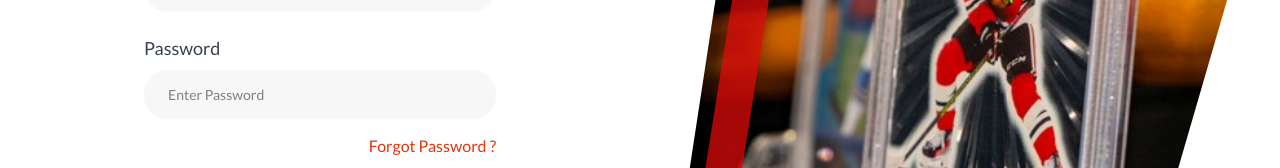
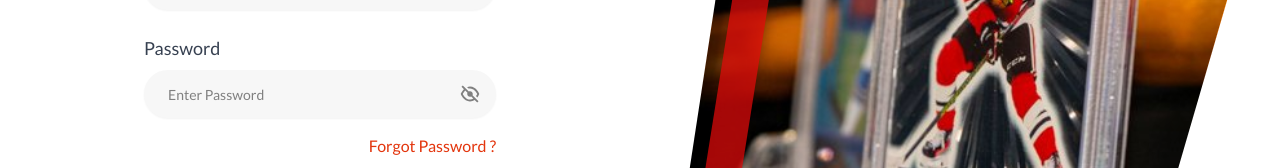
Before and after one commit to anoosh96/card-grading, a Next.js app: page /login in a window 1280 px wide. Shown: the part 427-595 px from the top of the page. Built offline with nearby package versions, Linux system fonts and the light colour scheme.

Commit message:
updated password field

```diff
--- a/src/app/(auth)/verification-code/page.tsx
+++ b/src/app/(auth)/verification-code/page.tsx
@@ -24,7 +24,7 @@ export default function VerificationCodePage() {
       </div>
       <ButtonGradient className="w-full mt-6 py-6">Log in</ButtonGradient>
       <div className="mt-4 text-lg font-medium text-center">
-        <span>Don't have an account? <Link href={"/sign-up"} className="text-light-red">Sign Up!</Link></span>
+        <span>Did't recieve the code? <Link href={"/sign-up"} className="text-light-red">Resend Code!</Link></span>
       </div>
     </div>
   )
--- a/src/components/common/CustomInput.tsx
+++ b/src/components/common/CustomInput.tsx
@@ -1,4 +1,6 @@
-import React from "react";
+'use client'
+
+import React, { useState } from "react";
 import { Input } from "@/components/ui/input";
 import { cn } from "@/lib/utils";
 import Image from "next/image";
@@ -7,6 +9,8 @@ interface CustomInputProps extends React.ComponentProps<"input"> {
   isShowSearchIcon?: boolean;
 }
 const CustomInput = React.forwardRef<HTMLInputElement, CustomInputProps>(({ className, isShowSearchIcon = false, ...props }, ref) => {
+  const [showPassword, setShowPassword] = useState(false)
+
   return (
     <div className="group relative w-full">
       {isShowSearchIcon ? (
@@ -16,6 +20,17 @@ const CustomInput = React.forwardRef<HTMLInputElement, CustomInputProps>(({ clas
           alt="Placeholder Search Icon"
           src={"/icons/search-icon.svg"}
           className="absolute left-3 top-1/2 -translate-y-1/2 h-5 w-5 z-20"
+        />
+      ) : null}
+
+      {props.type == 'password' ? (
+        <Image
+          width={20}
+          height={20}
+          alt="Placeholder Search Icon"
+          src={`/icons/${ !showPassword ? 'hide-password' : 'password'}.svg`}
+          onClick={() => setShowPassword((prev) => !prev)}
+          className="absolute right-4 top-1/2 -translate-y-1/2 h-5 w-5 z-20 cursor-pointer"
         />
       ) : null}
 
@@ -42,6 +57,7 @@ const CustomInput = React.forwardRef<HTMLInputElement, CustomInputProps>(({ clas
           className
         )}
         {...props}
+        type={props.type == 'password' ? showPassword ? 'text' : 'password' : props.type }
       />
     </div>
   );
```
